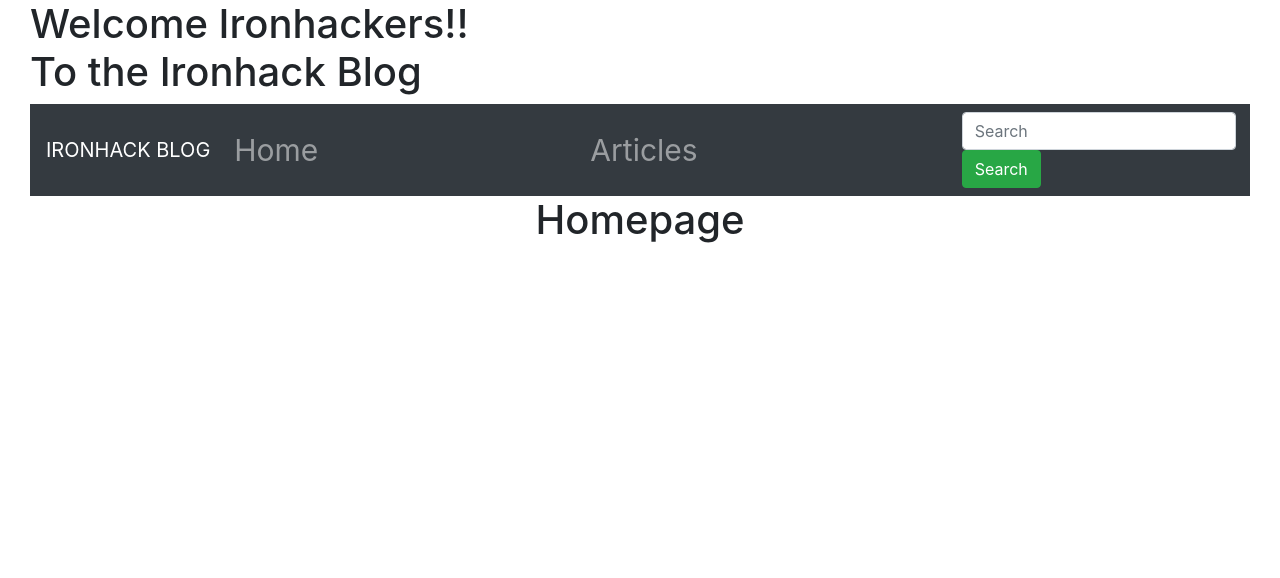
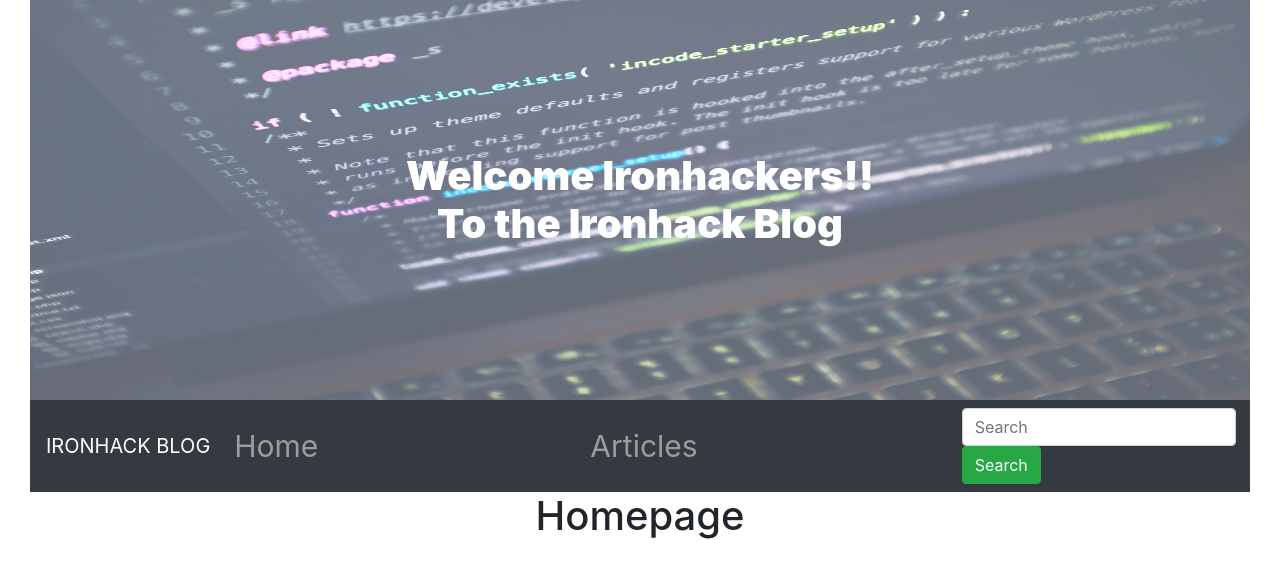
Before and after one commit to EdieAprovita/Ironhack_blog, a React (Create React App) app in the folder frontend/: page / in a window 1280 px wide. Shown: the top 578 px of the page. Built offline with nearby package versions, Linux system fonts and the light colour scheme.

Commit message:
Adding styles

```diff
--- /dev/null
+++ b/frontend/src/components/Header.css
@@ -0,0 +1,14 @@
+#header-img {
+  height: 25rem;
+  width: 100%;
+  opacity: .6;
+}
+
+.header-title {
+  transform: translate(-50%, -50%);
+  color: white;
+  font-weight: 900;
+  position: absolute;
+  top: 25%;
+  left: 50%;
+}
--- a/frontend/src/components/Header.js
+++ b/frontend/src/components/Header.js
@@ -1,9 +1,13 @@
 import React from 'react';
+import './Header.css';
+
+import Background from '../assets/background.jpg';
 
 const Header = () => {
   return (
     <div className='container-fluid'>
-      <h1>
+    <img id="header-img" src={Background} alt="background"/>
+      <h1 className="header-title text-center">
         Welcome Ironhackers!! <br />
         To the Ironhack Blog
       </h1>
--- a/frontend/src/index.css
+++ b/frontend/src/index.css
@@ -1,3 +1,9 @@
+* {
+  box-sizing: border-box;
+  padding: 0;
+  margin: 0;
+}
+
 .nav-link {
   font-size: 30px;
   padding-right: 16.5rem !important;
```
